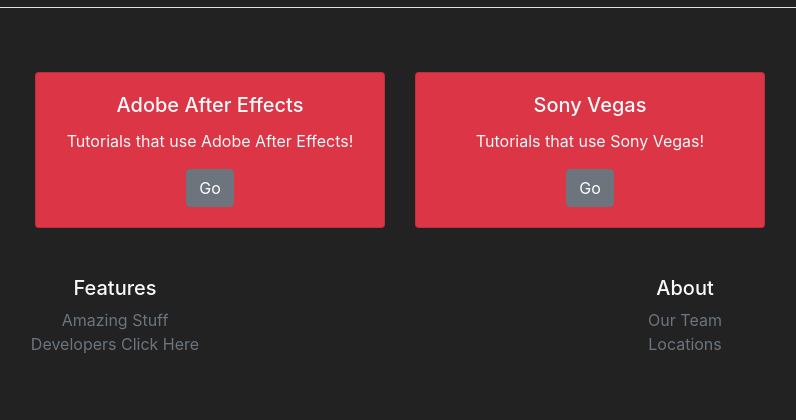
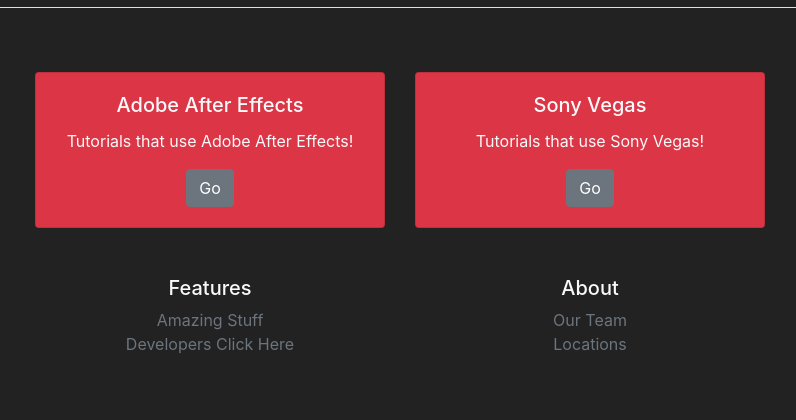
Before and after one commit to soundreaper/Editing-How-To, a Flask app: page / in a window 1280 px wide. Shown: the part 1356-1776 px from the top of the page, without its empty margins (240-1036 px from the left). Run offline with Flask 2, Linux system fonts and the light colour scheme; some libraries are stand-ins or nearby versions.

Commit message:
update navbar style and fix centering for footer to match index page better

```diff
--- a/static/css/style.css
+++ b/static/css/style.css
@@ -3,7 +3,7 @@
 }
 
 .navbar {
-    background-color: #222 !important;
+    background: #222 !important;
 }
 
 .jumbotron {
--- a/templates/fragments/footer.html
+++ b/templates/fragments/footer.html
@@ -1,18 +1,20 @@
 <footer class="container py-5 pt-5">
     <div class="row text-light">
-        <div class="col-6 col-md text-center">
+        <div class="col-md-2"></div>
+        <div class="col-md-4 text-center">
             <h5>Features</h5>
             <ul class="list-unstyled text-small">
                 <li><a class="text-muted" href="#">Amazing Stuff</a></li>
                 <li><a class="text-muted" href="#">Developers Click Here</a></li>
             </ul>
         </div>
-        <div class="col-6 col-md text-center">
+        <div class="col-md-4 text-center">
             <h5>About</h5>
             <ul class="list-unstyled text-small">
                 <li><a class="text-muted" href="#">Our Team</a></li>
                 <li><a class="text-muted" href="#">Locations</a></li>
             </ul>
         </div>
+        <div class="col-md-2"></div>
     </div>
 </footer>
```
